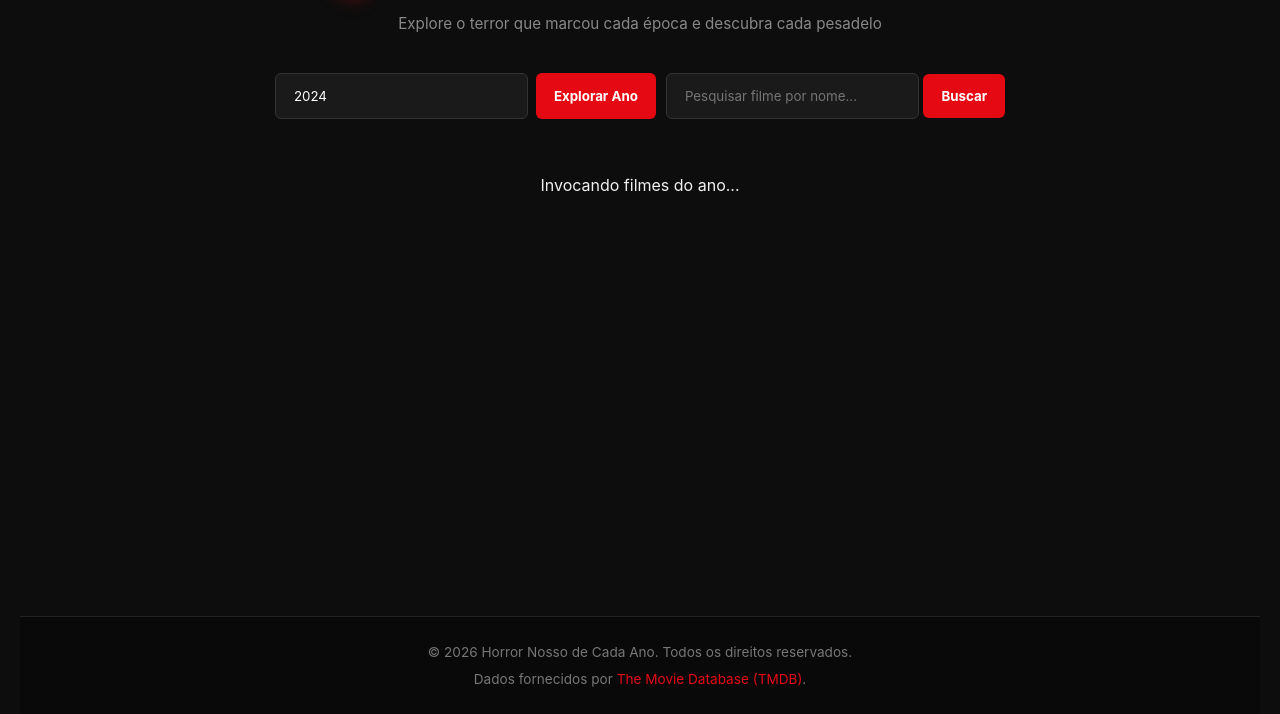
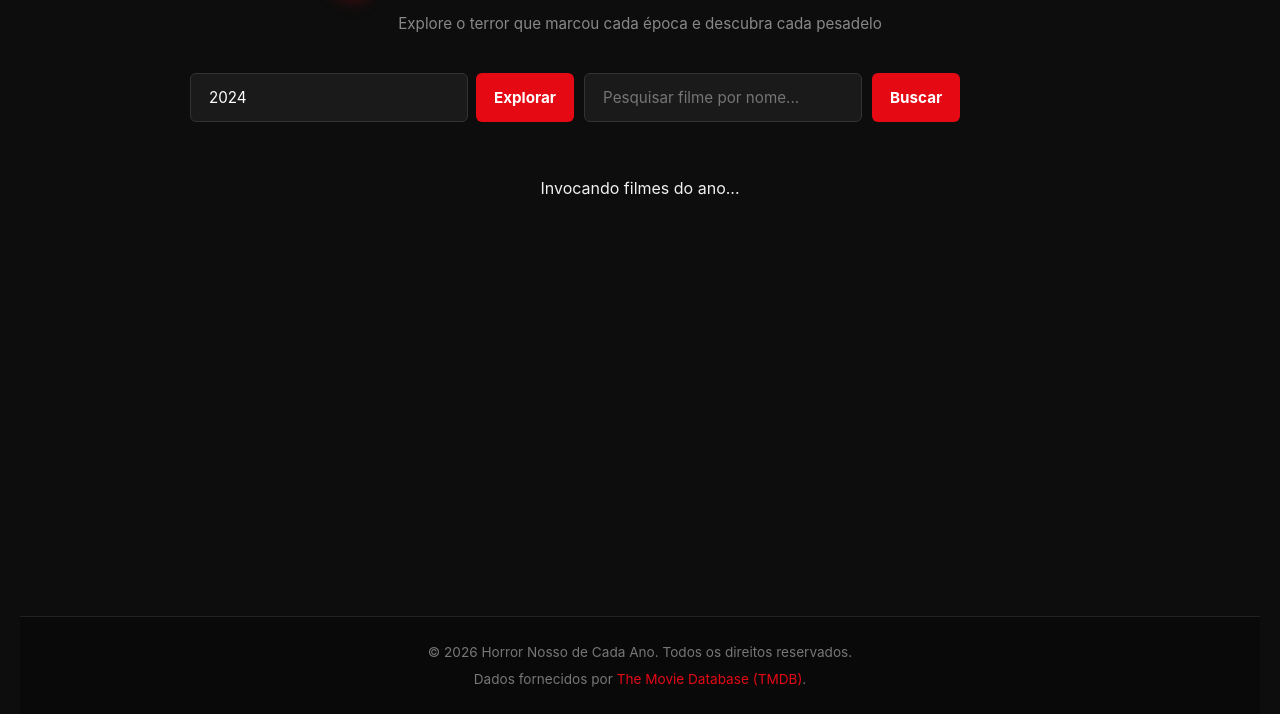
Before and after one commit to vandercs27/horror-nosso-de-cada-ano, a website: page public/index.html in a window 1280 px wide. Shown: the part 86-800 px from the top of the page. Drawn offline with Linux system fonts and the light colour scheme; no server answers.

Commit message:
de novo campo de busca. acho que agora vai.

```diff
--- a/public/index.html
+++ b/public/index.html
@@ -62,23 +62,24 @@
             margin-top: 5px;
         }
 
-      .controls {
+     .controls {
             display: flex;
-            justify-content: center;
             gap: 10px;
             margin-bottom: 40px;
-            flex-wrap: wrap; /* Quebra para a linha de baixo no celular */
+            flex-wrap: wrap;
             width: 100%;
             max-width: 900px;
             margin-left: auto;
             margin-right: auto;
         }
 
-        .search-group {
+        .search-box {
             display: flex;
+            margin:0 auto;
+            padding: 0 auto;
             gap: 10px;
-            flex: 1; /* Ocupa o espaço disponível */
-            min-width: 300px; /* Define o tamanho mínimo para desktop */
+            flex: 1;
+            min-width: 320px;
         }
 
         input, button {
@@ -89,23 +90,23 @@
             border-radius: 6px;
             font-family: inherit;
             box-sizing: border-box;
+            font-size: 0.95rem;
         }
 
-        /* O input ocupa todo o espaço dentro do seu grupo */
         .search-group input {
             flex: 1;
             width: 100%;
         }
 
-        /* Define um tamanho base consistente para os botões, mas permite que se ajustem */
-        button {
+        /* Força os dois botões a terem exatamente o mesmo tamanho fixo */
+       button {
             background-color: var(--accent-color);
             cursor: pointer;
             border: none;
             font-weight: bold;
             transition: opacity 0.2s;
             white-space: nowrap;
-            /* Removido o min-width fixo grande para evitar overflow */
+            width: auto; /* Deixa o botão encolher para acompanhar o tamanho do texto */
         }
 
         button:hover {
@@ -286,7 +287,7 @@
         <div class="controls">
             <div style="display:flex; gap:8px;">
                 <input type="number" id="yearInput" value="2024" placeholder="Digite o Ano">
-                <button onclick="fetchMoviesByYear()">Explorar Ano</button>
+                <button onclick="fetchMoviesByYear()">Explorar</button>
             </div>
 
             <div class="search-box">
```
